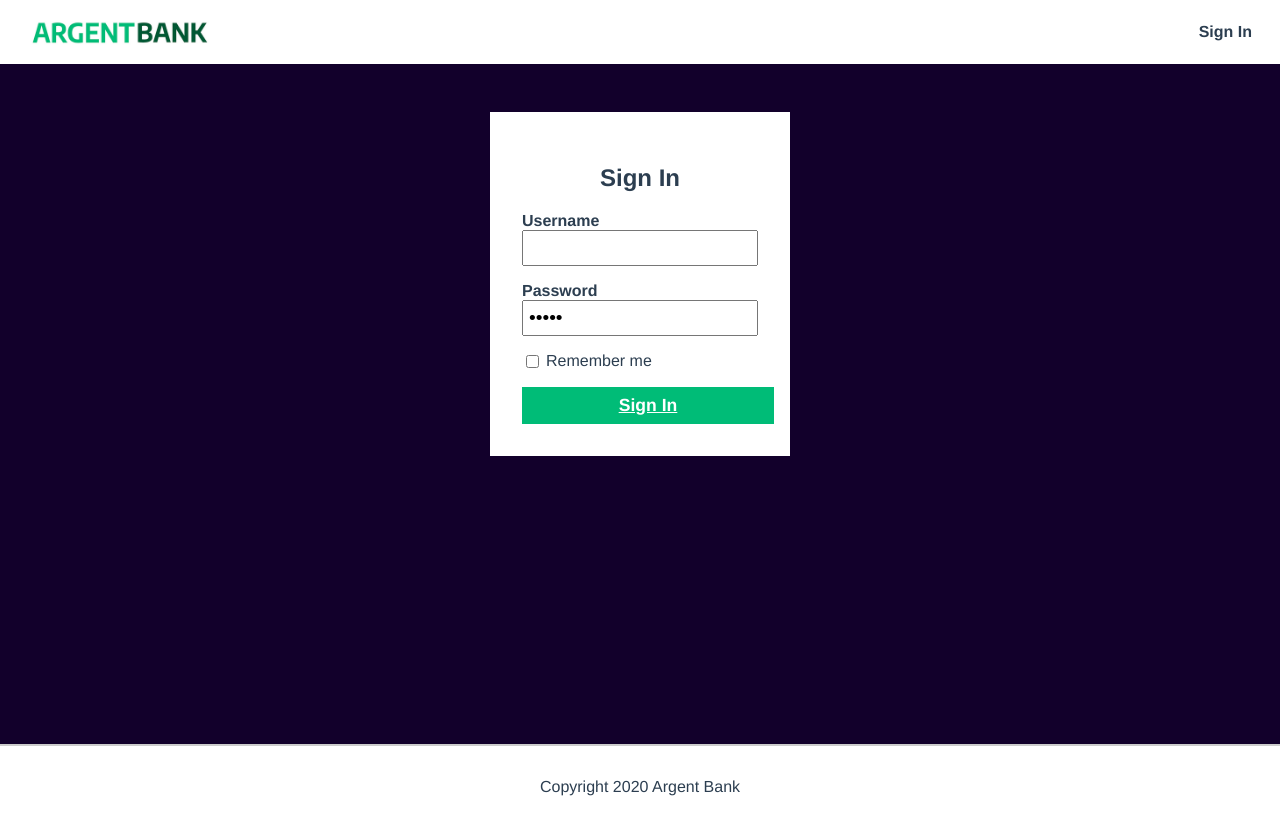
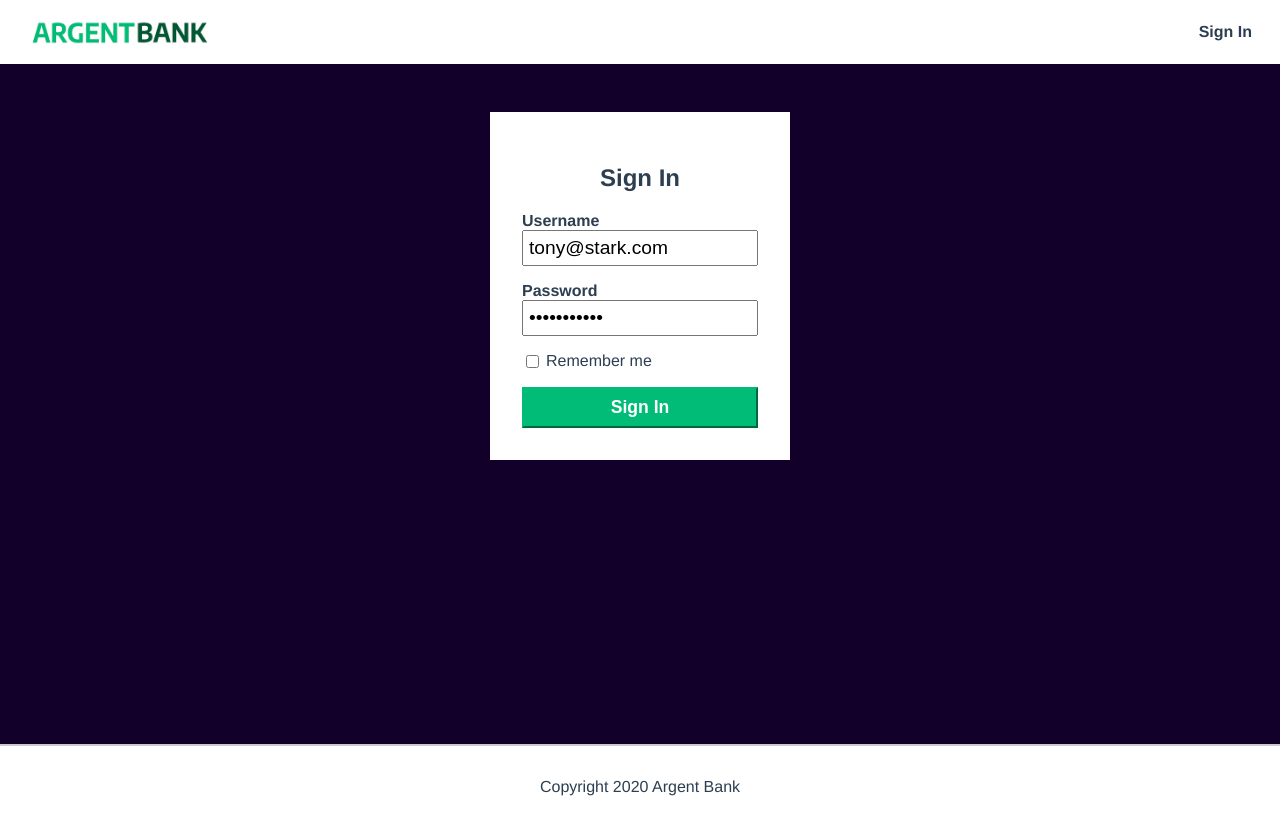
Before and after one commit to Pivix15/Projet-11, a React (Create React App) app in the folder ArgentBank-website/client/: page /sign in a window 1280 px wide. Built offline with nearby package versions, Linux system fonts and the light colour scheme.

Commit message:
retrieve API token

```diff
--- a/ArgentBank-website/client/src/pages/Auth/Sign.js
+++ b/ArgentBank-website/client/src/pages/Auth/Sign.js
@@ -1,12 +1,15 @@
 import React, { useState } from 'react';
-import { Link } from 'react-router-dom';
+import { Link, useNavigate } from 'react-router-dom';
+import { Navigate } from 'react-router-dom';
+import axios from 'axios'
 
 
 const Sign = () => {
+    let navigate = useNavigate()
 
     const [credentials, setCredentials] = useState({
-        login: 'marcel',
-        password: 'roger'
+        email: 'tony@stark.com',
+        password: 'password123'
     })
 
     const onChange = (e) => {
@@ -17,9 +20,15 @@ const Sign = () => {
         })
     }
 
-    const onSubmite = (e) => {
+    const onSubmit = (e) => {
         e.preventDefault()
         console.log(credentials)
+        axios.post('http://localhost:3001/api/v1/user/login', credentials)
+        .then(res => {
+            console.log(res)
+            navigate('/admin')
+        })
+        .catch(error => console.log(error))
     }
 
     return (
@@ -27,10 +36,10 @@ const Sign = () => {
             <section className="sign-in-content">
                 <i className="fa fa-user-circle sign-in-icon"></i> {/* Faut changer l'icon */}
                 <h1>Sign In</h1>
-                <form onSubmit={onSubmite}>
+                <form onSubmit={onSubmit}>
                     <div className="input-wrapper">
                         <label for="username">Username</label>
-                        <input type="text" id="username" name="username" value={credentials.username} onChange={onChange} />
+                        <input type="text" id="username" name="email" value={credentials.email} onChange={onChange} />
                     </div>
                     <div className="input-wrapper">
                         <label for="password">Password</label>
@@ -40,7 +49,8 @@ const Sign = () => {
                         <input type="checkbox" id="remember-me" /><label for="remember-me">Remember me</label>
                     </div>
                     {/* <!-- PLACEHOLDER DUE TO STATIC SITE --> */}
-                    <Link to='/admin/user/index' className="sign-in-button">Sign In</Link>
+                    <button className="sign-in-button">Sign In</button>
+                    {/* <Link to='/admin/user/index' className="sign-in-button">Sign In</Link> */}
                     {/* <!-- SHOULD BE THE BUTTON BELOW --> */}
                     {/* <!-- <button className="sign-in-button">Sign In</button> --> */}
                     {/* <!--  --> */}
```
